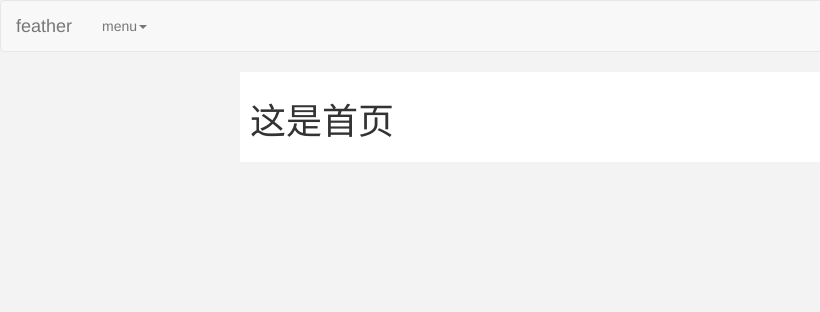
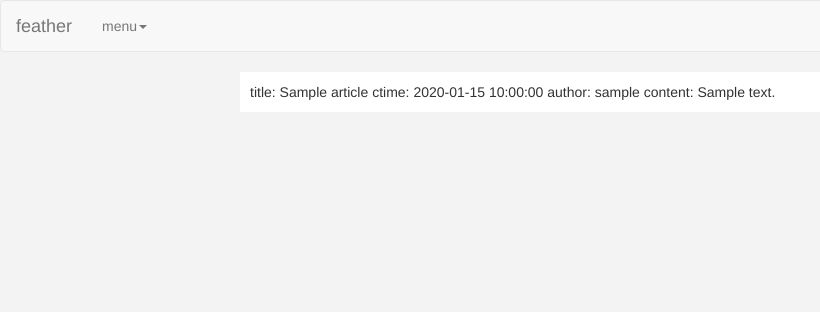
Before and after one commit to featherL/feather-blog, a Flask app: template app/templates/index.html in a window 1280 px wide. Shown: the top 312 px of the page, without its empty margins (0-820 px from the left). Run offline with Flask 2, Linux system fonts and the light colour scheme; tables that the repository leaves empty hold one stand-in row (values such as "Sample post"); the template is opened without the code that fills it: values that come from a table or form of the project are taken from there, most other values are stand-ins (such as "Sample title", 1, 10 or a date in 2020).

Commit message:
update index

```diff
--- a/app/__init__.py
+++ b/app/__init__.py
@@ -16,8 +16,6 @@ def create_app(config_name):
     db.init_app(app)
 
     from .main import main as main_blueprint
-    from .api import api as api_blueprint
     app.register_blueprint(main_blueprint, url_prefix='/')
-    app.register_blueprint(api_blueprint, url_prefix='/api')
 
     return app
--- a/app/templates/index.html
+++ b/app/templates/index.html
@@ -5,5 +5,12 @@
 {% block head %}{% endblock %}
 
 {% block main %}
-    <h1>这是首页</h1>
+    {% if articles %}
+        {% for article in aritcles %}
+            <span>title: {{ article.title }}</span>
+            <span>ctime: {{ article.create_time}}</span>
+            <span>author: {{ article.author.nickname }}</span>
+            <span>content: {{ article.content }}</span>
+        {% endfor %}
+    {% endif %}
 {% endblock %}
```
Also changed, not shown: app/main/views.py (+12 -2 lines).
